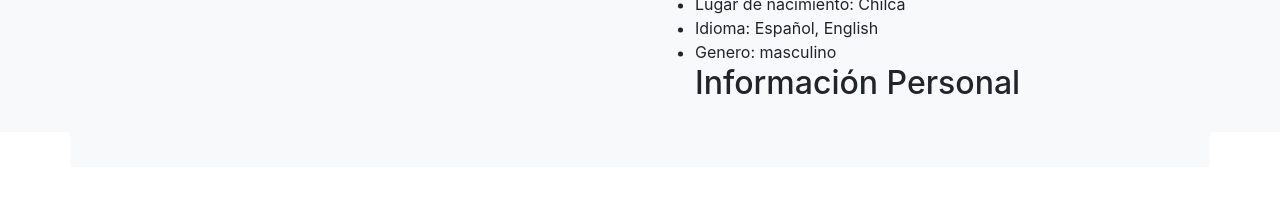
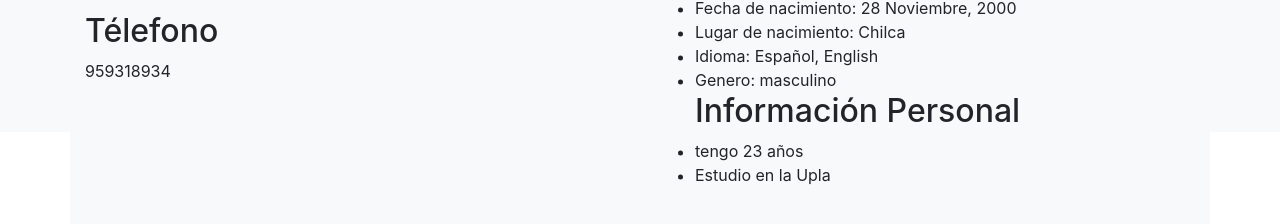
Before and after one commit to yurian76760219/mi-primer-repositorio, a plain HTML site: page index.html in a window 1280 px wide. Shown: the part 748-972 px from the top of the page. Before the commit the page ends 915 px from the top, so only its background shows below. Drawn offline with nearby package versions, Linux system fonts and the light colour scheme.

Commit message:
Tercer commit

```diff
--- a/index.html
+++ b/index.html
@@ -42,6 +42,8 @@
       <div class="col-md-6 bg-light py-5">
         <h2>Acerca de</h2>
         <p>Hola,me llamo Yurian,Diseñador web, orador, escritor.</p>
+        <h2>Télefono</h2>
+        <p>959318934</p>
       </div>
       <div class="col-md-6 bg-light py-5">
         <h2>Información Básica</h2>
@@ -52,4 +54,6 @@
           <li>Idioma: Español, English</li>
           <li>Genero: masculino</li>
           <div>
-            <h2>Información Personal</h2>
+          <h2>Información Personal</h2>
+          <li>tengo 23 años</li>
+          <li>Estudio en la Upla</li>
```
